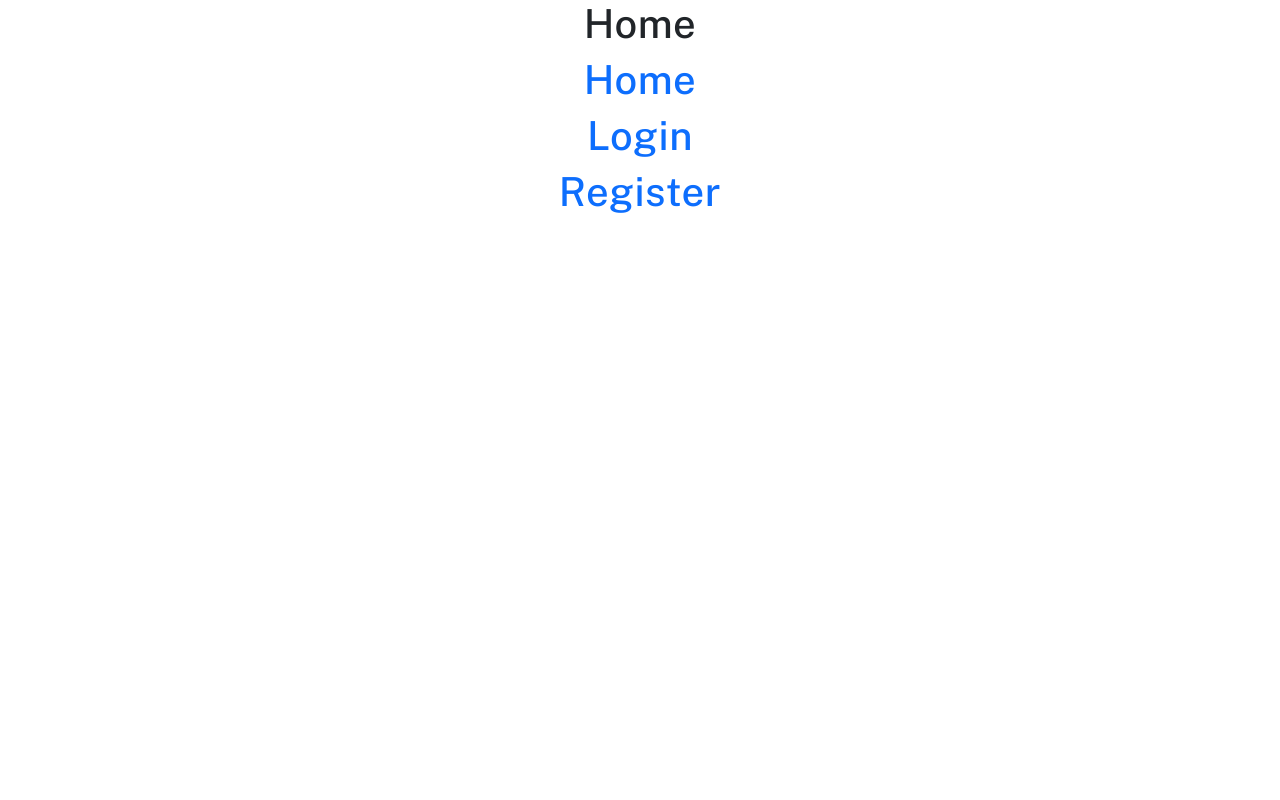
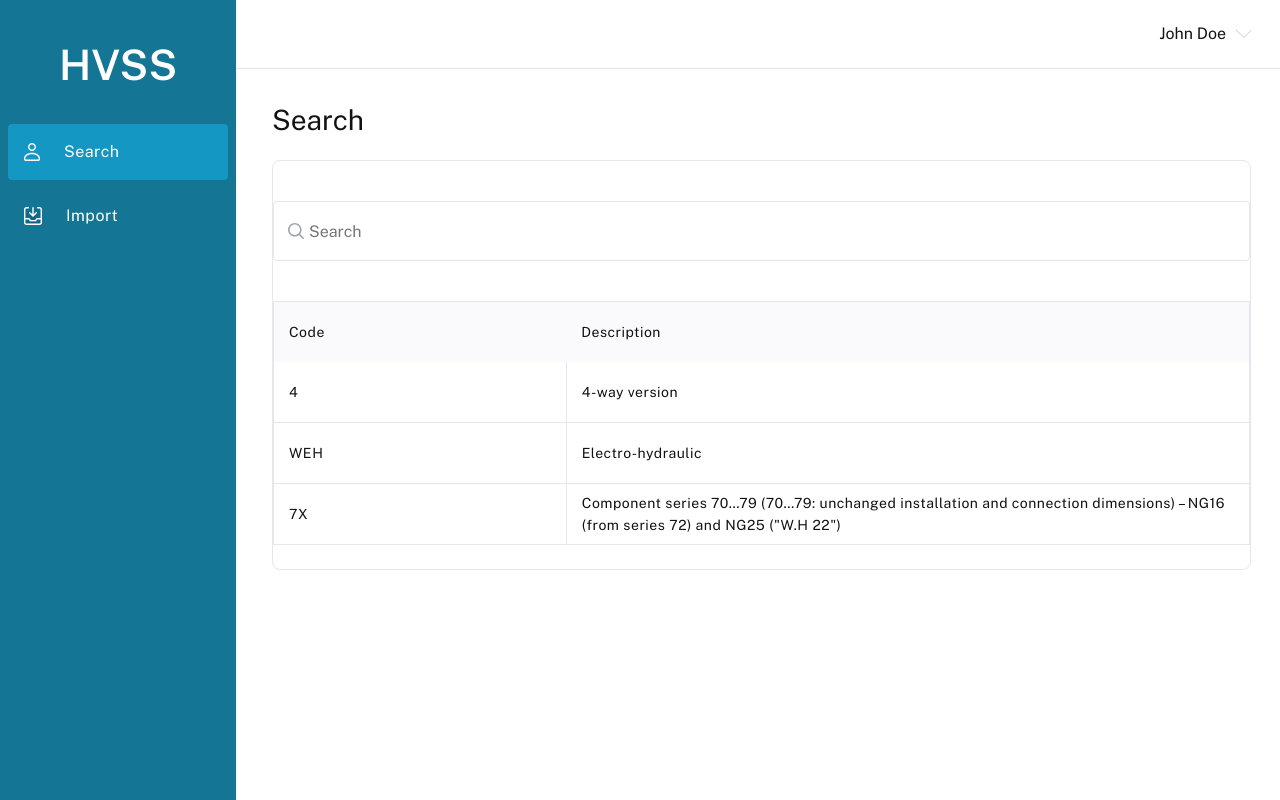
Before and after one commit to kavitapatel21/HVSS-local, a React (Create React App) app: page / in a window 1280 px wide. Built offline with nearby package versions, Linux system fonts and the light colour scheme.

Commit message:
changed the folder structure

```diff
--- a/src/Routes/Routes.js
+++ b/src/Routes/Routes.js
@@ -1,7 +1,6 @@
-import Login from "../components/Login";
-import Register from "../components/Register";
-import Home from "../components/Home";
-import Search from "../components/Pages/Search/index"
+import Login from "../components/Pages/Login/Login";
+import Register from "../components/Pages/Login/Register";
+import HomeSearch from "../components/Pages/HomeSearch"
 
 const routesData = [
   {
@@ -16,13 +15,8 @@ const routesData = [
   },
   {
     path: "/",
-    element: <Home />,
+    element: <HomeSearch />,
     title: "home"
   },
-  {
-    path: "/search",
-    element: <Search />,
-    title: "search"
-  }
 ];
 export default routesData;
--- a/src/assets/scss/style.scss
+++ b/src/assets/scss/style.scss
@@ -223,3 +223,7 @@ button{
         margin-left: 10px !important;
     }
 }
+
+.error-message{
+    color: #FF0000;
+}
--- a/src/components/Home.js
+++ /dev/null
@@ -1,13 +0,0 @@
-import { Link } from "react-router-dom";
-
-const Home = () => {
-    return (
-      <div>
-        <h1>Home</h1>
-        <Link to={'/'}><h1>Home</h1></Link>
-            <Link to={'/login'}><h1>Login</h1></Link>
-            <Link to={'/register'}><h1>Register</h1></Link>
-      </div>
-    );
-  };
-export default Home;
--- a/src/components/Sidebar.js
+++ b/src/components/Layout/Sidebar.js
@@ -1,7 +1,7 @@
-import "../assets/scss/sidebar.scss"
+import "../../assets/scss/sidebar.scss"
 import { Link } from "react-router-dom";
-import Search from "../assets/images/search.svg";
-import Export from "../assets/images/Export.svg"
+import Search from "../../assets/images/search.svg";
+import Export from "../../assets/images/Export.svg"
 
 const Sidebar = () => {
     return (
```
Also changed, not shown: src/components/Layout/Header.js (renamed from src/components/header.js, +4 -3 lines), src/components/Pages/HomeSearch.js (renamed from src/components/Pages/Search/index.js, +7 -7 lines), src/components/Pages/Login/Login.js (renamed from src/components/Login.js), src/components/Pages/Login/Register.js (renamed from src/components/Register.js).
